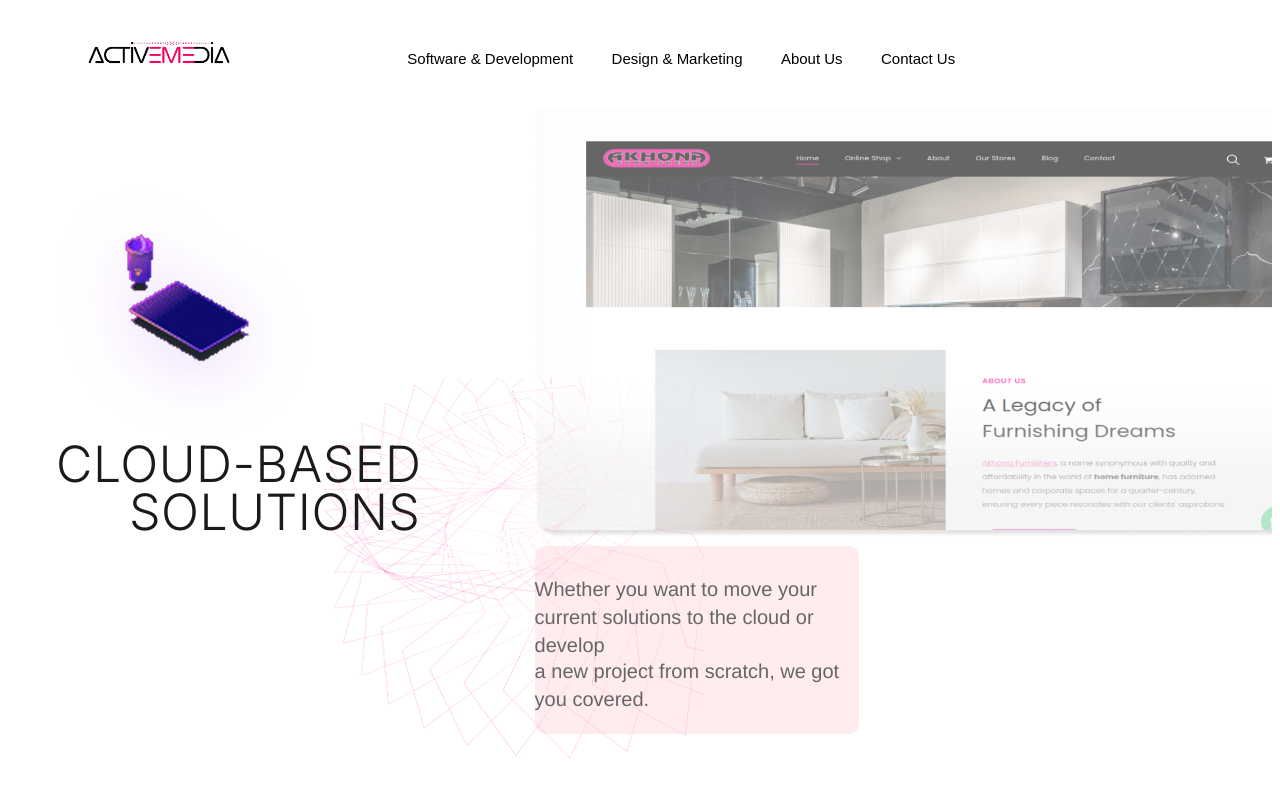
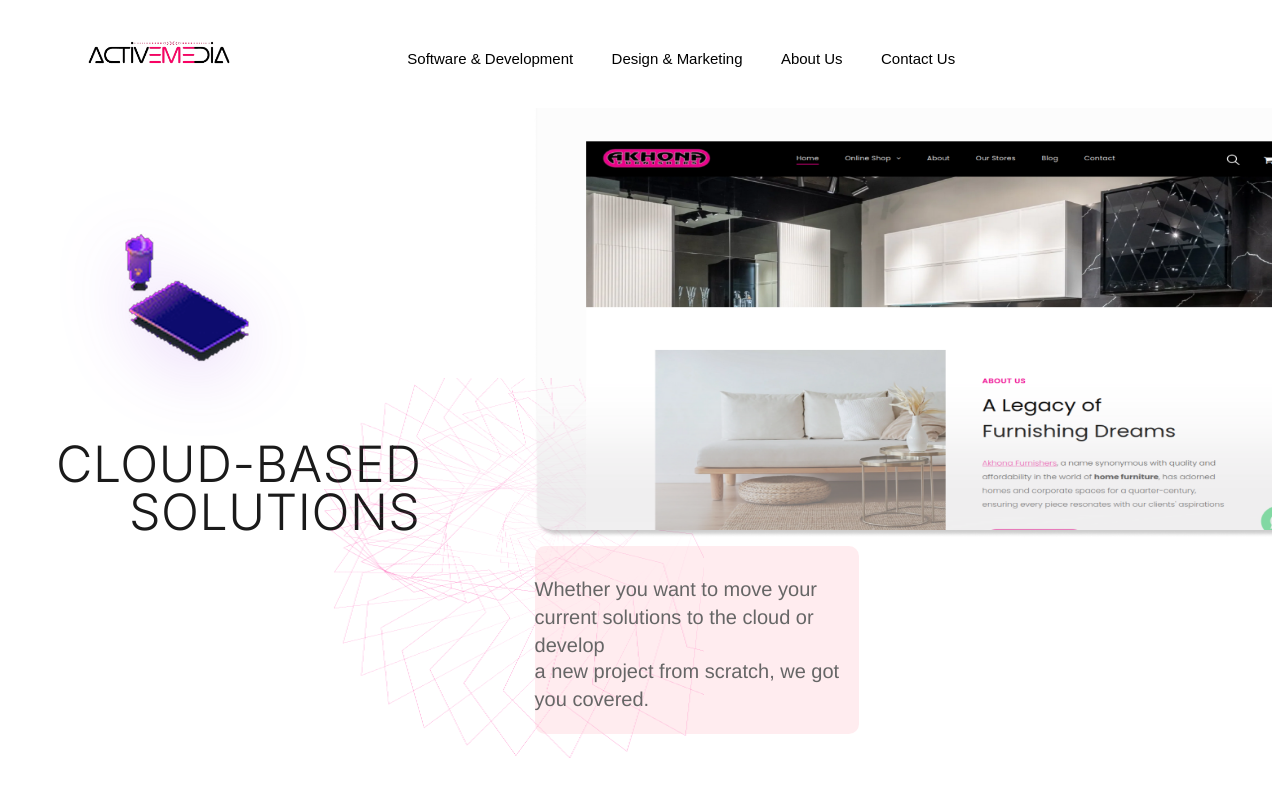
Before and after one commit to Divine-Ntambwe/Active-Media, a React (Vite) app: page /cloud-solutions in a window 1280 px wide. Shown: the top 796 px of the page. Built offline with nearby package versions, Linux system fonts and the light colour scheme.

Commit message:
removed opacity

```diff
--- a/src/pages/Cloud_Based_Solutions.module.css
+++ b/src/pages/Cloud_Based_Solutions.module.css
@@ -125,7 +125,7 @@
  min-width: 848px;
   height: 448px;
   padding-right: 400px;
-  opacity: 0.6;
+  /*opacity: 0.6;*/
   /*border: 1px solid;*/
 }
 
```
